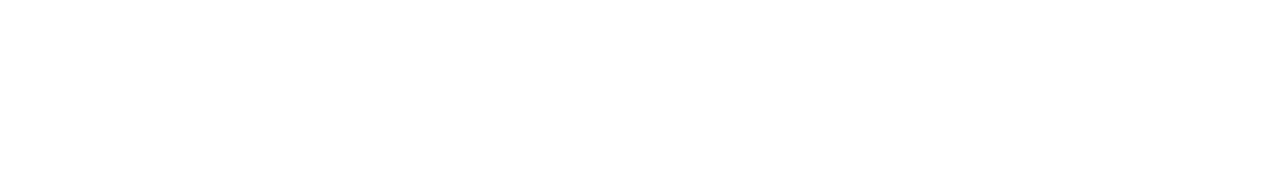
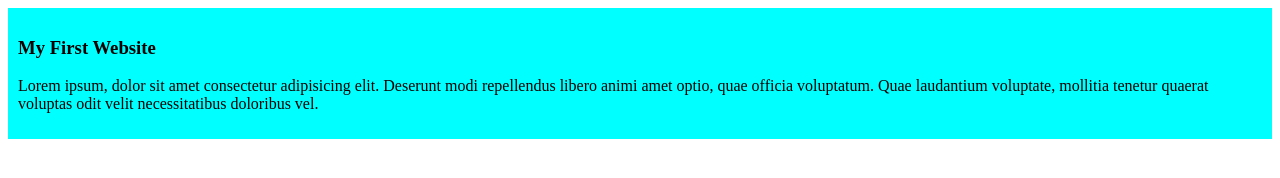
Before and after one commit to Sidd2013/my-simple-website, a plain HTML site: page index.html in a window 1280 px wide. Drawn offline with Linux system fonts and the light colour scheme.

Commit message:
added first blog

```diff
--- a/index.html
+++ b/index.html
@@ -4,8 +4,15 @@
     <meta charset="UTF-8">
     <meta name="viewport" content="width=device-width, initial-scale=1.0">
     <title>My Simple Website</title>
+    <link rel="stylesheet" href="styles/blog.css">
 </head>
 <body>
-
+    <div>
+        <h3>My First Website</h3>
+        <p>Lorem ipsum, dolor sit amet consectetur adipisicing elit.
+            Deserunt modi repellendus libero animi amet optio, quae officia voluptatum.
+            Quae laudantium voluptate, mollitia tenetur quaerat
+            voluptas odit velit necessitatibus doloribus vel.</p>
+    </div>
 </body>
 </html>
--- /dev/null
+++ b/styles/blog.css
@@ -0,0 +1,4 @@
+div{
+    background-color: aqua;
+    padding: 10px;
+}
```
